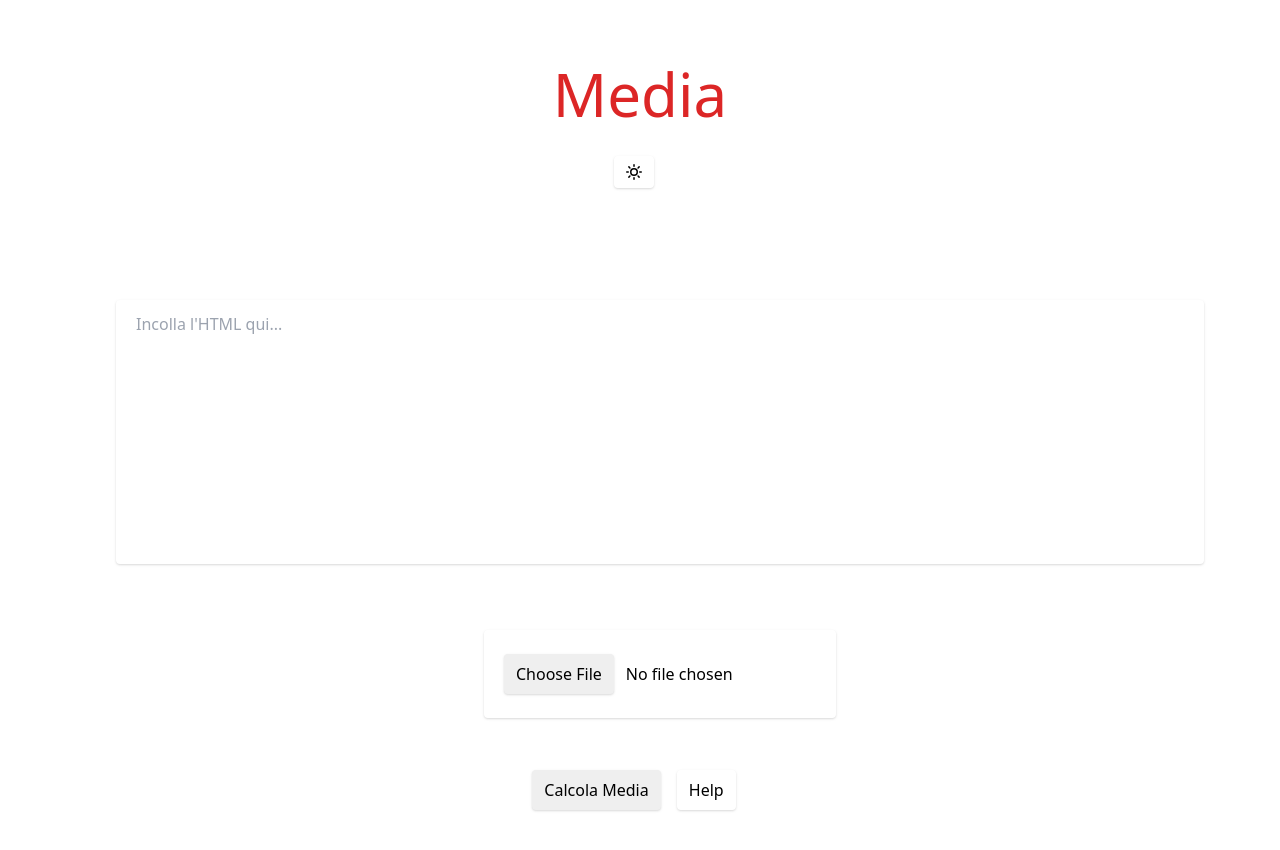
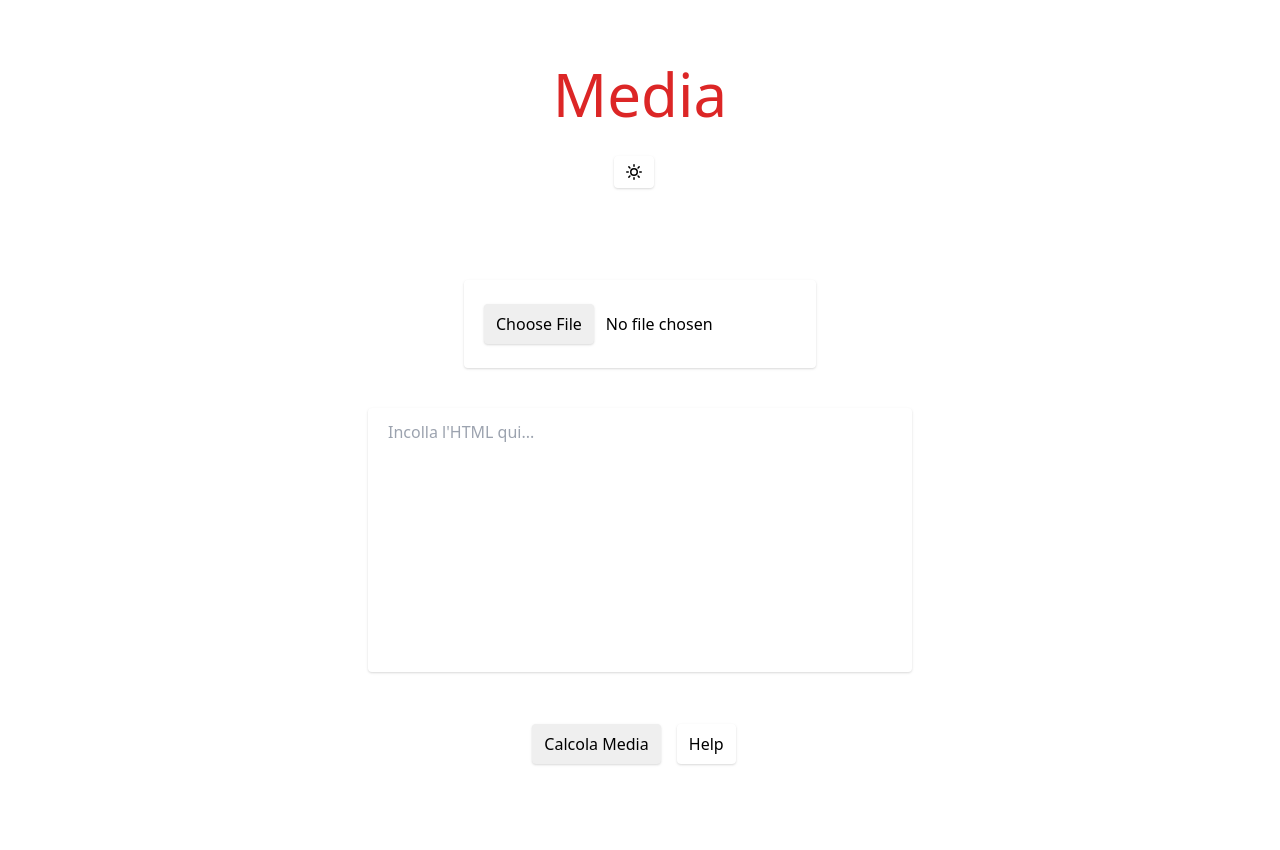
Before and after one commit to billy4479/axios-scraper, a Svelte app: page / in a window 1280 px wide. Shown: the top 850 px of the page. Built offline with nearby package versions, Linux system fonts and the light colour scheme.

Commit message:
Fix input stylesFix input styles.

```diff
--- a/src/Components/Input.svelte
+++ b/src/Components/Input.svelte
@@ -16,19 +16,19 @@
 </script>
 
 <form>
+  <div class="m-5">
+    <input class="stuff" type="file" bind:files={file} />
+  </div>
+
   <textarea
     bind:value={html}
     name="html-input"
-    cols="30"
+    cols="10"
     rows="10"
     class="stuff"
     placeholder="Incolla l'HTML qui..."
     autocomplete="off"
   />
-
-  <div class="m-5">
-    <input class="stuff" type="file" bind:files={file} />
-  </div>
 
   <input
     type="submit"
@@ -47,13 +47,14 @@
   }
 
   textarea {
-    width: 100%;
+    width: 50%;
     resize: none;
     overflow: auto;
+    margin: 2.5rem auto;
+    display: block;
   }
 
   div {
-    width: 100%;
     display: flex;
     flex-direction: row;
     place-content: center;
@@ -61,6 +62,7 @@
 
   input[type='file'] {
     display: block;
+    margin: 0;
   }
 
   input[type='submit'] {
```
